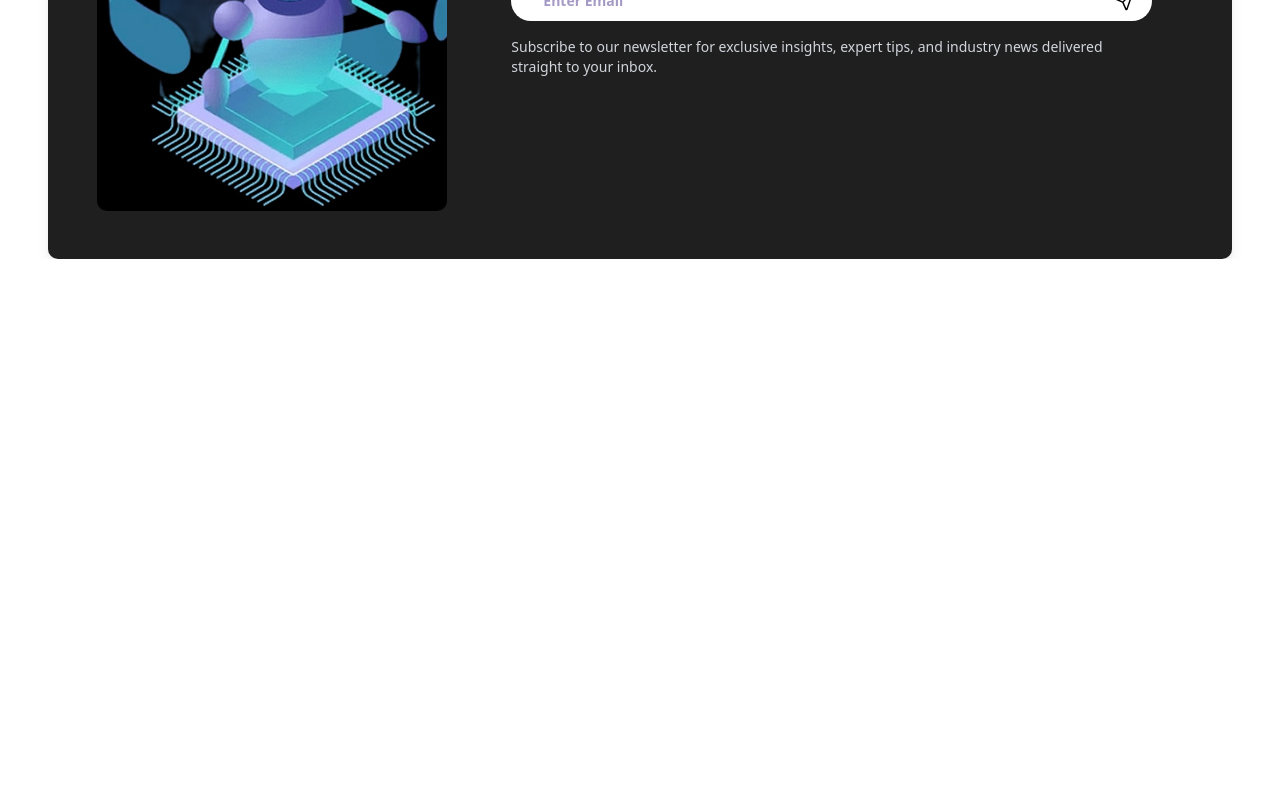
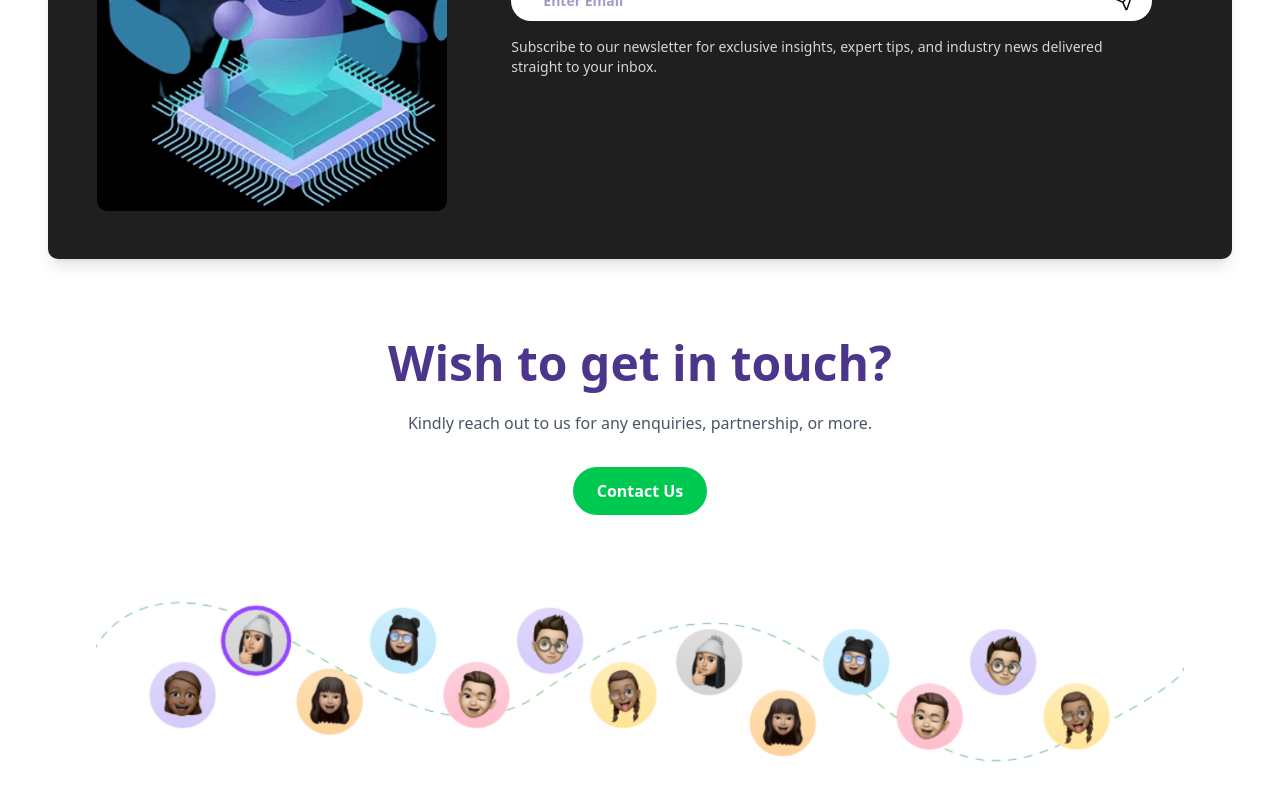
Before and after one commit to IsmailMuhammed2019/mainsite, a Next.js app: page / in a window 1280 px wide. Shown: the part 4015-4815 px from the top of the page. Before the commit the page ends 4274 px from the top, so only its background shows below. Built offline with nearby package versions, Linux system fonts and the light colour scheme.

Commit message:
update cursor-pointer for buttons

```diff
--- a/app/mainpage/page.tsx
+++ b/app/mainpage/page.tsx
@@ -462,7 +462,7 @@ const MainPage = () => {
                     </div>
                     <Accordion type="single" collapsible className="grid grid-cols-1 sm:grid-cols-2 gap-6">
                         <AccordionItem value="item-1">
-                            <AccordionTrigger className="text-sm font-medium text-[#4C368C] bg-gray-100 rounded-lg px-6 py-4 border-0 flex justify-between items-center max-w-[500px] min-h-[80px]">
+                            <AccordionTrigger className="text-sm font-medium text-[#4C368C] cursor-pointer bg-gray-100 rounded-lg px-6 py-4 border-0 flex justify-between items-center max-w-[500px] min-h-[80px]">
                                 What is Artificial Intelligence (AI)?
                                 <svg
                                     xmlns="http://www.w3.org/2000/svg"
@@ -480,7 +480,7 @@ const MainPage = () => {
                             </AccordionContent>
                         </AccordionItem>
                         <AccordionItem value="item-2">
-                            <AccordionTrigger className="text-sm font-medium text-[#4C368C] bg-gray-100 rounded-lg px-6 py-4 border-0 flex justify-between items-center max-w-[500px] min-h-[80px]">
+                            <AccordionTrigger className="text-sm font-medium cursor-pointer text-[#4C368C] bg-gray-100 rounded-lg px-6 py-4 border-0 flex justify-between items-center max-w-[500px] min-h-[80px]">
                                 How can AI & Big Data Solutions benefit my business?
                                 <svg
                                     xmlns="http://www.w3.org/2000/svg"
@@ -498,7 +498,7 @@ const MainPage = () => {
                             </AccordionContent>
                         </AccordionItem>
                         <AccordionItem value="item-3">
-                            <AccordionTrigger className="text-sm font-medium text-[#4C368C] bg-gray-100 rounded-lg px-6 py-4 border-0 flex justify-between items-center max-w-[500px] min-h-[80px]">
+                            <AccordionTrigger className="text-sm cursor-pointer font-medium text-[#4C368C] bg-gray-100 rounded-lg px-6 py-4 border-0 flex justify-between items-center max-w-[500px] min-h-[80px]">
                                 What is machine learning?
                                 <svg
                                     xmlns="http://www.w3.org/2000/svg"
@@ -516,7 +516,7 @@ const MainPage = () => {
                             </AccordionContent>
                         </AccordionItem>
                         <AccordionItem value="item-4">
-                            <AccordionTrigger className="text-sm font-medium text-[#4C368C] bg-gray-100 rounded-lg px-6 py-4 border-0 flex justify-between items-center max-w-[500px] min-h-[80px]">
+                            <AccordionTrigger className="text-sm cursor-pointer font-medium text-[#4C368C] bg-gray-100 rounded-lg px-6 py-4 border-0 flex justify-between items-center max-w-[500px] min-h-[80px]">
                                 How does machine learning improve decision-making?
                                 <svg
                                     xmlns="http://www.w3.org/2000/svg"
@@ -534,7 +534,7 @@ const MainPage = () => {
                             </AccordionContent>
                         </AccordionItem>
                         <AccordionItem value="item-5">
-                            <AccordionTrigger className="text-sm font-medium text-[#4C368C] bg-gray-100 rounded-lg px-6 py-4 border-0 flex justify-between items-center max-w-[500px] min-h-[80px]">
+                            <AccordionTrigger className="text-sm cursor-pointer font-medium text-[#4C368C] bg-gray-100 rounded-lg px-6 py-4 border-0 flex justify-between items-center max-w-[500px] min-h-[80px]">
                                 What is big data?
                                 <svg
                                     xmlns="http://www.w3.org/2000/svg"
@@ -552,7 +552,7 @@ const MainPage = () => {
                             </AccordionContent>
                         </AccordionItem>
                         <AccordionItem value="item-6">
-                            <AccordionTrigger className="text-sm font-medium text-[#4C368C] bg-gray-100 rounded-lg px-6 py-4 border-0 flex justify-between items-center max-w-[500px] min-h-[80px]">
+                            <AccordionTrigger className="text-sm cursor-pointer font-medium text-[#4C368C] bg-gray-100 rounded-lg px-6 py-4 border-0 flex justify-between items-center max-w-[500px] min-h-[80px]">
                                 How can big data analysis help my business?
                                 <svg
                                     xmlns="http://www.w3.org/2000/svg"
@@ -570,7 +570,7 @@ const MainPage = () => {
                             </AccordionContent>
                         </AccordionItem>
                         <AccordionItem value="item-7">
-                            <AccordionTrigger className="text-sm font-medium text-[#4C368C] bg-gray-100 rounded-lg px-6 py-4 border-0 flex justify-between items-center max-w-[500px] min-h-[80px]">
+                            <AccordionTrigger className="text-sm cursor-pointer font-medium text-[#4C368C] bg-gray-100 rounded-lg px-6 py-4 border-0 flex justify-between items-center max-w-[500px] min-h-[80px]">
                                 What are the security implications of using AI and big data?
                                 <svg
                                     xmlns="http://www.w3.org/2000/svg"
@@ -588,7 +588,7 @@ const MainPage = () => {
                             </AccordionContent>
                         </AccordionItem>
                         <AccordionItem value="item-8">
-                            <AccordionTrigger className="text-sm font-medium text-[#4C368C] bg-gray-100 rounded-lg px-6 py-4 border-0 flex justify-between items-center max-w-[500px] min-h-[80px]">
+                            <AccordionTrigger className="text-sm cursor-pointer font-medium text-[#4C368C] bg-gray-100 rounded-lg px-6 py-4 border-0 flex justify-between items-center max-w-[500px] min-h-[80px]">
                                 How do I get started with AI, machine learning, and big data solutions?
                                 <svg
                                     xmlns="http://www.w3.org/2000/svg"
@@ -640,6 +640,26 @@ const MainPage = () => {
                         </div>
                     </div>
                 </section>
+                <section className="px-6 lg:px-12 py-12 bg-white mt-8">
+                    <div className="flex flex-col items-center text-center">
+                        {/* Heading */}
+                        <h2 className="text-3xl lg:text-5xl font-bold text-[#4C368C] mb-6">Wish to get in touch?</h2>
+                        {/* Subtext */}
+                        <p className="text-sm lg:text-base text-gray-600 mb-8">
+                            Kindly reach out to us for any enquiries, partnership, or more.
+                        </p>
+                        {/* Button */}
+                        <button className="bg-green-500 text-white px-6 py-3 rounded-full font-semibold cursor-pointer transition duration-300 hover:bg-green-600 mb-6">
+                            Contact Us
+                        </button>
+                        {/* Image */}
+                        <img
+                            src="./imgs/contact.png"
+                            alt="Contact Us"
+                            className="w-full max-w-[300px] lg:max-w-full mt-8"
+                        />
+                    </div>
+                </section>
             </div>
         </div>
     );
```
Also changed, not shown: public/imgs/contact.png (added). Lines whose indentation alone changed are shown as unchanged.
